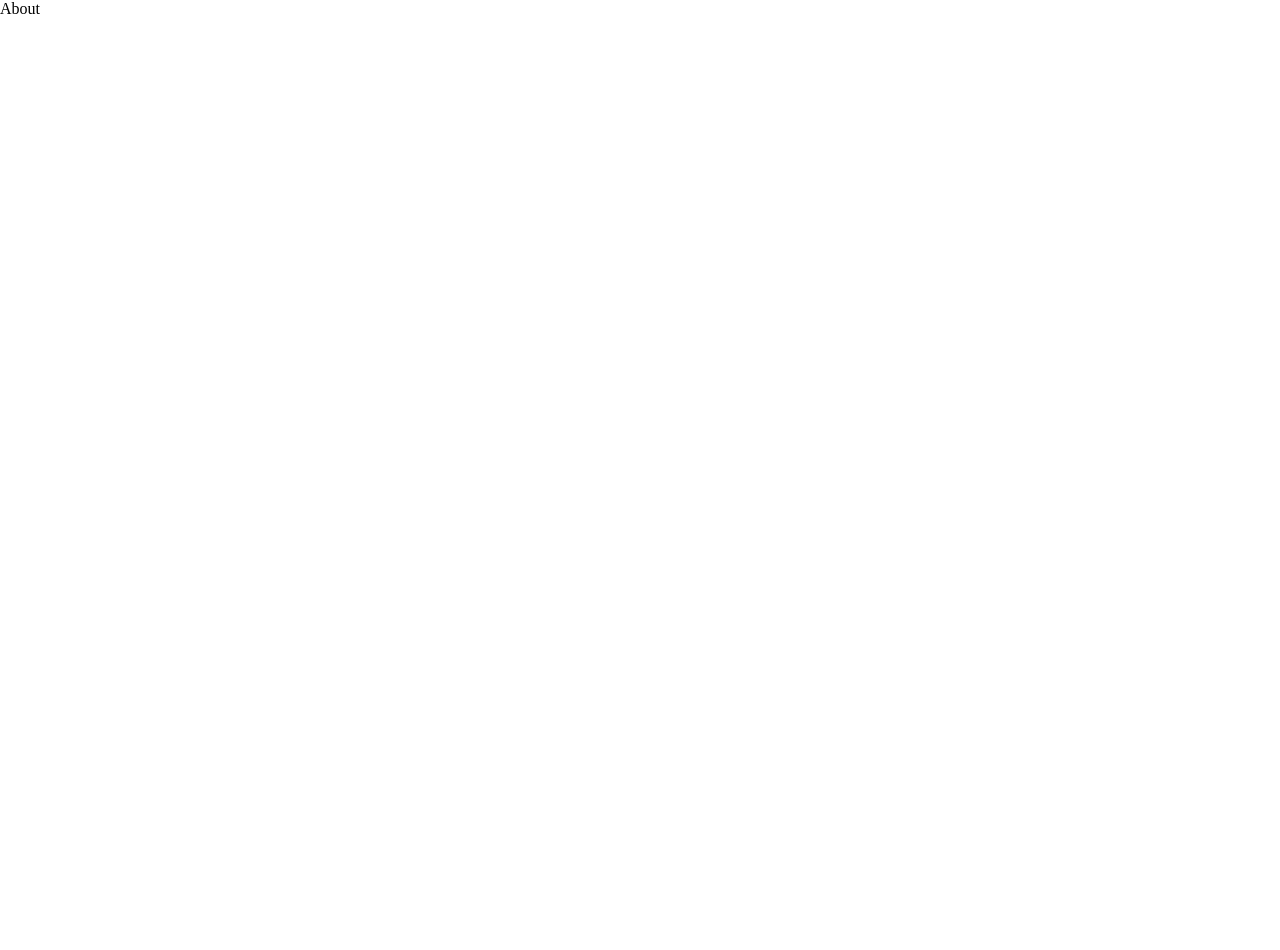
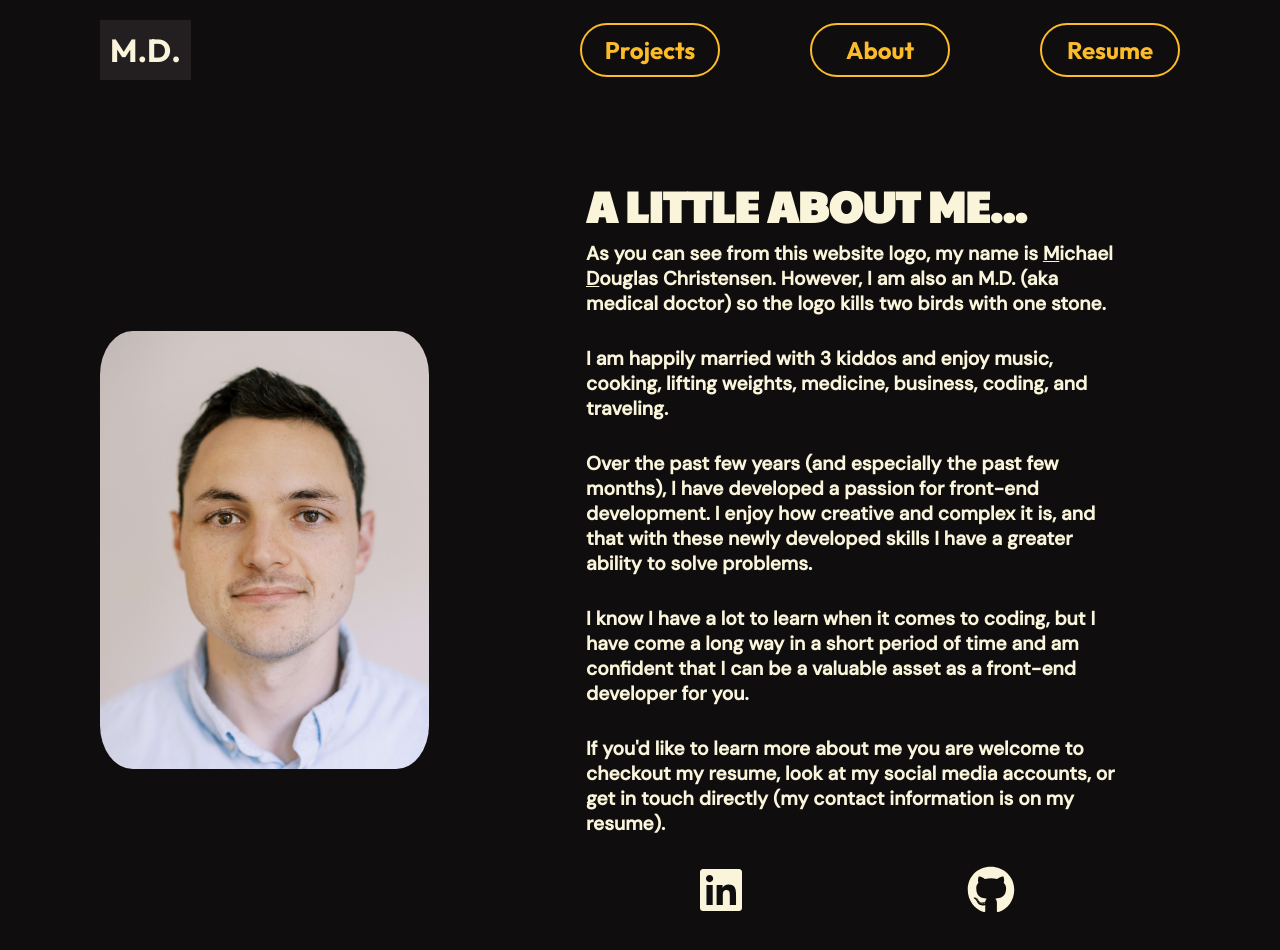
Before and after one commit to DocMDC/Portfolio, a React (Vite) app: page /about in a window 1280 px wide. Shown: the top 950 px of the page. Before the commit the page ends 800 px from the top, so only its background shows below. Built offline with nearby package versions, Linux system fonts and the light colour scheme; a web font is replaced by a local one.

Commit message:
portfolio almost done

```diff
--- a/src/App.jsx
+++ b/src/App.jsx
@@ -2,7 +2,6 @@ import React from 'react'
 import Home from "./pages/Home"
 import Projects from "./pages/Projects"
 import About from "./pages/About"
-import Contact from "./pages/Contact"
 import {Routes, Route} from "../node_modules/react-router-dom"
 
 export default function App () {
@@ -12,7 +11,6 @@ export default function App () {
         <Route path="*" element={<Home/>} />
         <Route path="/projects" element={<Projects/>} />
         <Route path="/about" element={<About/>} />
-        <Route path="/contact" element={<Contact/>} />
       </Routes>
     </>
   )
--- /dev/null
+++ b/src/components/AboutMe.jsx
@@ -0,0 +1,32 @@
+import React from "react"
+import AboutMeCSS from "../styles/AboutMe.module.css"
+import me from "../images/me.jpg"
+import {FaLinkedin, FaGithub} from "react-icons/fa"
+
+export default function AboutMe() {
+
+    return (
+        <div className={AboutMeCSS.container}>
+            <div className={AboutMeCSS.left}>
+                <img src={me} alt="image of me" className={AboutMeCSS.my__image}/>
+            </div>
+            <div className={AboutMeCSS.right}>
+                <h1 className={AboutMeCSS.title}>A LITTLE ABOUT ME...</h1>
+                <h2>As you can see from this website logo, my name is <u>M</u>ichael <u>D</u>ouglas Christensen. However, I am also an M.D. (aka medical doctor) so the logo kills two birds with one stone.</h2>
+                <br/>
+                <h2>I am happily married with 3 kiddos and enjoy music, cooking, lifting weights, medicine, business, coding, and traveling.</h2>
+                <br/>
+                <h2>Over the past few years (and especially the past few months), I have developed a passion for front-end development. I enjoy how creative and complex it is, and that with these newly developed skills I have a greater ability to solve problems.</h2>
+                <br/>
+                <h2>I know I have a lot to learn when it comes to coding, but I have come a long way in a short period of time and am confident that I can be a valuable asset as a front-end developer for you.</h2>
+                <br/>
+                <h2>If you'd like to learn more about me you are welcome to checkout my resume, look at my social media accounts, or get in touch directly (my contact information is on my resume).</h2>
+                <br/>
+                <div className={AboutMeCSS.social__container}>
+                    <a href="https://www.linkedin.com/in/michael-christensen-659935124/" target="_blank" className={AboutMeCSS.social__icons}><FaLinkedin /></a>
+                    <a href="https://github.com/DocMDC/" target="_blank" className={AboutMeCSS.social__icons}><FaGithub /></a>
+                </div>
+            </div>
+        </div>
+    )
+}
--- a/src/components/Header.jsx
+++ b/src/components/Header.jsx
@@ -8,6 +8,17 @@ export default function Header () {
 
     const {isBarClicked, clickNav} = useContext(Context)
 
+    function downloadResume() {
+        fetch('resume.pdf').then(response => {
+            response.blob().then(blob => {
+                const fileURL = window.URL.createObjectURL(blob);
+                let alink = document.createElement('a');
+                alink.href = fileURL;
+                alink.download = 'resume.pdf';
+                alink.click();
+            })
+        })
+    }
 
     return (
         <nav className={HeaderCSS.container}>
@@ -23,9 +34,9 @@ export default function Header () {
                 <Link to="/about" className={HeaderCSS.links}>
                     About
                 </Link>
-                <Link to="/contact" className={HeaderCSS.links}>
-                    Contact
-                </Link>
+                <div className={HeaderCSS.links} onClick={downloadResume}>
+                    Resume
+                </div>
             </div>
             <div className={HeaderCSS.bars}>
                 <button onClick={clickNav}>
@@ -33,16 +44,15 @@ export default function Header () {
                 </button>
             </div>
             {isBarClicked && <div className={HeaderCSS.links__container}>
-                {console.log('wtf')}
                 <Link to="/projects" className={HeaderCSS.links}>
                     Projects
                 </Link>
                 <Link to="/about" className={HeaderCSS.links}>
                     About
                 </Link>
-                <Link to="/contact" className={HeaderCSS.links}>
-                    Contact
-                </Link>
+                <div className={HeaderCSS.links} onClick={downloadResume}>
+                    Resume
+                </div>
             </div>}
         </nav>
     )
--- a/src/data.jsx
+++ b/src/data.jsx
@@ -24,7 +24,7 @@ const dataArray = [
             <p>-Dark mode</p>
             <p>-Text zooming for accessibility</p>
             <li>Check out the application <a href="" target="_blank">here</a></li>
-            <li>Find the code <a href="" target="_blank">here</a></li>
+            <li>Find the code <a href="https://github.com/DocMDC/qbank/tree/main/19_QuestionBank" target="_blank">here</a></li>
         </ul>]
     },
     {
@@ -44,7 +44,7 @@ const dataArray = [
                 <p>-The use of a complex form driven by state</p>
                 <p>-Dynamic mapping of content</p>
                 <li>Check out the application <a href="" target="_blank">here</a></li>
-            <li>Find the code <a href="" target="_blank">here</a></li>
+            <li>Find the code <a href="https://github.com/DocMDC/REIPhotoWebsite" target="_blank">here</a></li>
             </ul>
         ]
     },
@@ -63,7 +63,7 @@ const dataArray = [
                 <p>-Use of classes</p>
                 <p>-Dynamic score tracking</p>
                 <li>Check out the application <a href="" target="_blank">here</a></li>
-            <li>Find the code <a href="" target="_blank">here</a></li>
+            <li>Find the code <a href="https://github.com/DocMDC/100_JS_Challenges/tree/main/16_Pong" target="_blank">here</a></li>
             </ul>
         ]
     }
--- a/src/index.css
+++ b/src/index.css
@@ -26,3 +26,7 @@
 .projects-container {
   height: 100vh;
 }
+
+body {
+  background-color: var(--clr-black);
+}
--- a/src/pages/About.jsx
+++ b/src/pages/About.jsx
@@ -1,7 +1,12 @@
 import React from "react"
+import AboutMe from "../components/AboutMe"
+import Header from "../components/Header"
 
 export default function About() {
     return (
-        <div>About</div>
+        <div>
+            <AboutMe />
+            <Header />
+        </div>
     )
 }
--- a/src/pages/Contact.jsx
+++ /dev/null
@@ -1,7 +0,0 @@
-import React from "react"
-
-export default function Contact() {
-    return (
-        <div>Contact</div>
-    )
-}
--- /dev/null
+++ b/src/styles/AboutMe.module.css
@@ -0,0 +1,111 @@
+.container {
+    position: absolute;
+    top: 100px;
+    left: 0;
+    right: 0;
+    bottom: 0;
+    min-height: 900px;
+    background-color: var(--clr-black);
+    display: flex;
+    align-items: center;
+    padding: 0px 100px;
+  }
+
+  .title {
+    font-family: var(--font-bold);
+    color: var(--clr-cream);
+    font-size: 3.5rem;
+}
+
+.left {
+    width: 50%;
+    height: 80%;
+    min-height: 915px;
+    display: flex;
+    justify-content: flex-start;
+    align-items: center;
+}
+
+.right {
+    width: 50%;
+    height: 80%;
+    min-height: 750px;
+    display: flex;
+    flex-direction: column;
+    justify-content: space-between;
+}
+
+.my__image {
+    object-fit: cover;
+    height: 75%;
+    border-radius: 10%;
+}
+
+.right > h2 {
+    color: var(--clr-cream);
+    font-size: 1.4rem;
+    font-family: var(--font-alternative);
+}
+
+.social__container {
+    display: flex;
+    justify-content: space-around;
+    align-items: center;
+    font-size: 3rem;
+}
+
+.social__icons {
+    text-decoration: none;
+    cursor: pointer;
+    color: var(--clr-cream);
+}
+
+.social__icons:hover {
+    color: var(--clr-yellow);
+}
+
+@media (width <= 1500px) {
+
+    .right > h1 {
+        font-size: 2.7rem;
+    }
+
+    .right > h2 {
+        font-size: 1.2rem;
+    }
+}
+
+@media (width <=1300px) {
+    .left {
+        width: 45%;
+        height: 65%;
+        min-height: 0px;
+    }
+}
+
+@media (width <=1100px) {
+    .container {
+        flex-direction: column;
+    }
+
+    .left {
+        width: 50%;
+        justify-content: center;
+        min-height: 600px;
+    }
+
+    .right {
+        min-width: 600px;
+    }
+}
+
+@media (width <= 700px) {
+    .right {
+        min-width: 400px;
+    }
+
+    .right > h1 {
+        font-size: 2.3rem;
+        margin-bottom: 30px;
+    }
+}
--- a/src/styles/Hero.module.css
+++ b/src/styles/Hero.module.css
@@ -222,3 +222,15 @@ button:hover {
         margin-top: 30px;
     }
 }
+
+@media (700px <= width <=1100px) and (height <=450px) {
+    .right {
+        min-height: 500px;
+        margin-top: 0px;
+    }
+
+    .image__container {
+        height: auto;
+    }
+
+}
--- a/src/styles/Project.module.css
+++ b/src/styles/Project.module.css
@@ -1,13 +1,13 @@
 .container {
-    position: fixed;
+    position: absolute;
     top: 100px;
     left: 0;
     right: 0;
     bottom: 0;
+    min-height: 900px;
     background-color: var(--clr-black);
     display: flex;
     align-items: center;
-    overflow-y: scroll;
     padding: 50px 100px;
     gap: 10px;
   }
@@ -32,6 +32,7 @@
     font-size: 1.8rem;
     font-weight: normal;
     margin-top: 30px;
+    padding-right: 40px;
   }
 
   .right {
@@ -117,3 +118,69 @@
     font-size: 3rem;
     cursor: pointer;
   }
+
+  @media (width <= 1500px) {
+    .left > h1 {
+      font-size: 2.5rem;
+      padding-bottom: 10px;
+    }
+
+    .project__number {
+      font-size: 3rem;
+    }
+
+    .description {
+      font-size: 1.5rem;
+    }
+  }
+
+  @media (width <= 1300px) {
+    .left {
+      height: 75%;
+    }
+
+    .right {
+      height: 75%;
+      padding-left: 30px;
+    }
+
+    .left > h1 {
+      padding-bottom: 5px;
+    }
+
+    .description {
+      font-size: 1.2rem;
+      margin: 5px;
+    }
+  }
+
+  @media (width <= 1100px) {
+    .container {
+      flex-direction: column;
+    }
+
+    .left, .right {
+      min-height: 600px;
+      min-width: 430px;
+    }
+  }
+
+  @media (width < 650px) {
+    .left, .right {
+      min-height: 500px;
+      min-width: 330px;
+    }
+
+    .left > h1 {
+      font-size: 1.7rem;
+    }
+
+    .description {
+      font-size: 0.9rem;
+    }
+
+    .project__number {
+      font-size: 2rem;
+    }
+
+  }
```
Also changed, not shown: src/components/Footer.jsx (deleted, +0 -7 lines), src/images/me.jpg (added), 1 other file (tests, documents, lock files or other folders).
